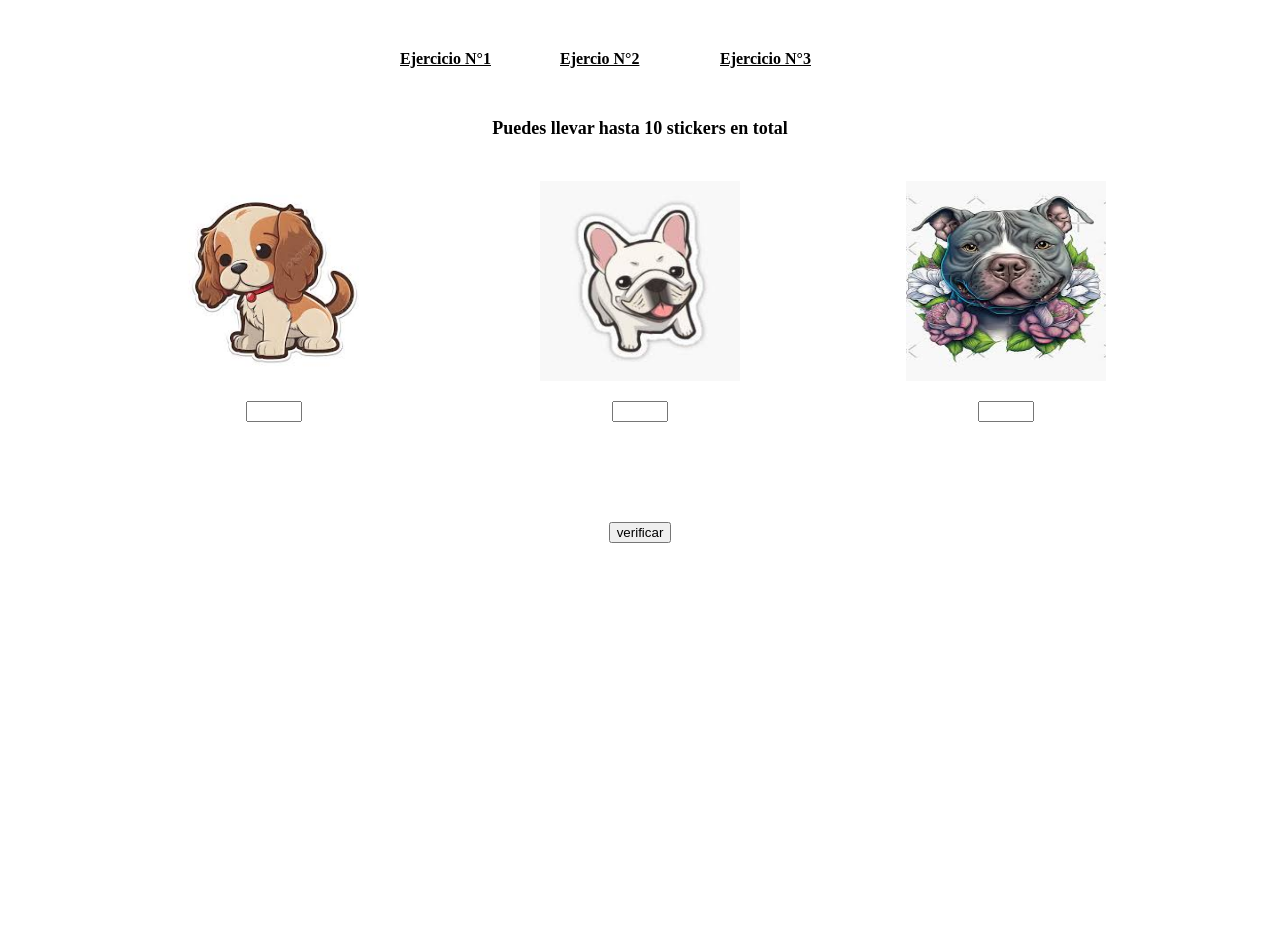
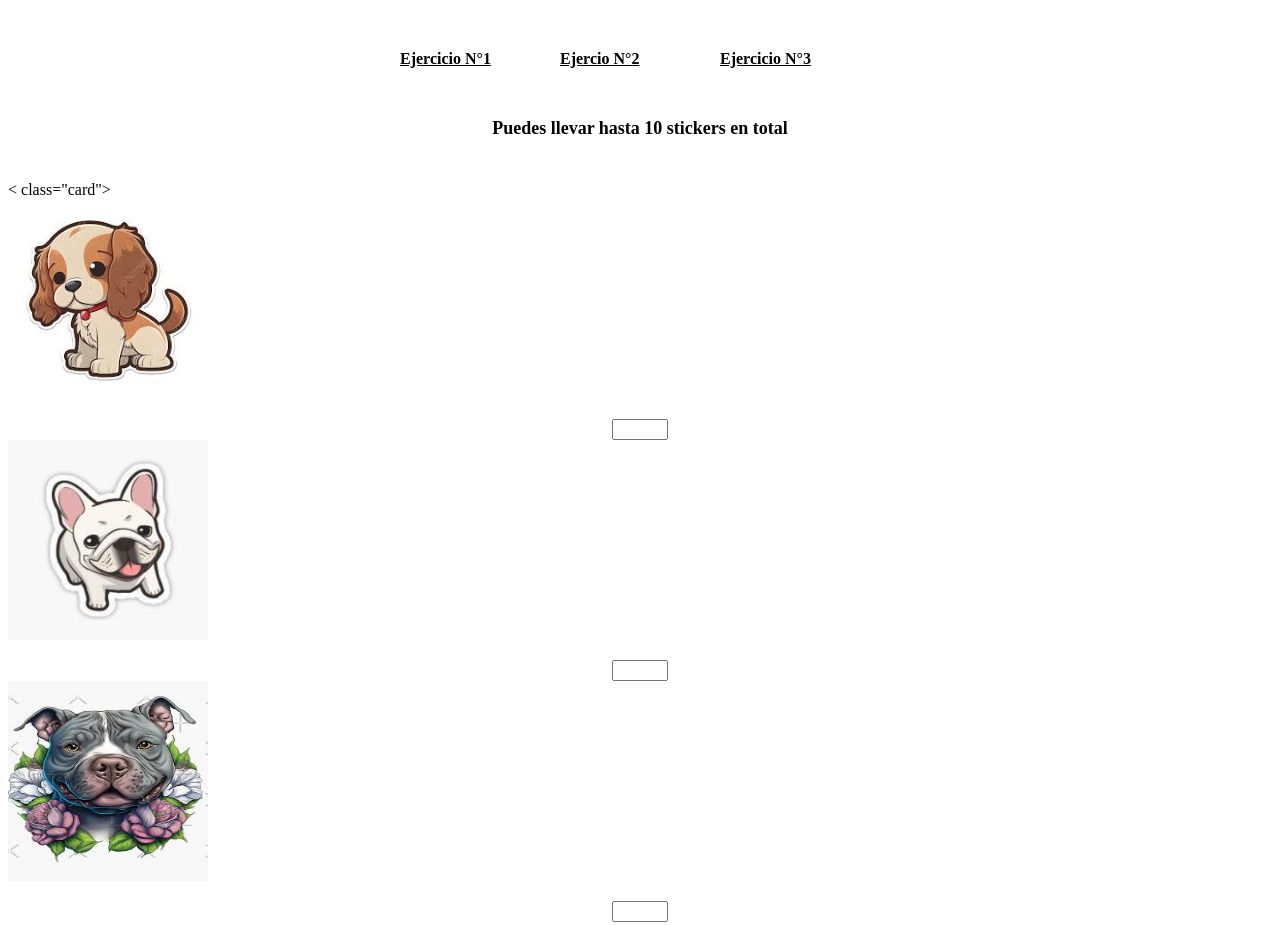
Before and after one commit to ignaciofuenzalida/ejercicios.js.io, a plain HTML site: page index2.html in a window 1280 px wide. Shown: the top 925 px of the page. Before the commit the page ends 800 px from the top, so only its background shows below. Drawn offline with Linux system fonts and the light colour scheme.

Commit message:
Modicacion de un Div

```diff
--- a/index2.html
+++ b/index2.html
@@ -20,7 +20,7 @@
 <center><h1>Puedes llevar hasta 10 stickers en total</h1>
 </center>
 
-<div class="card">
+< class="card">
 
 <div>
 <img  src="./assets/img/Cachorro1.jpeg" alt="cacharro1">
@@ -35,7 +35,6 @@
 <div>
 <img  src="./assets/img/Cachorro3.jpeg" alt="cacharro3">
 <center><input id="input3" type="number" max="10" min="0"></center>
-</div>
 </div>
 
 <div style="padding-top:100px;">
```
